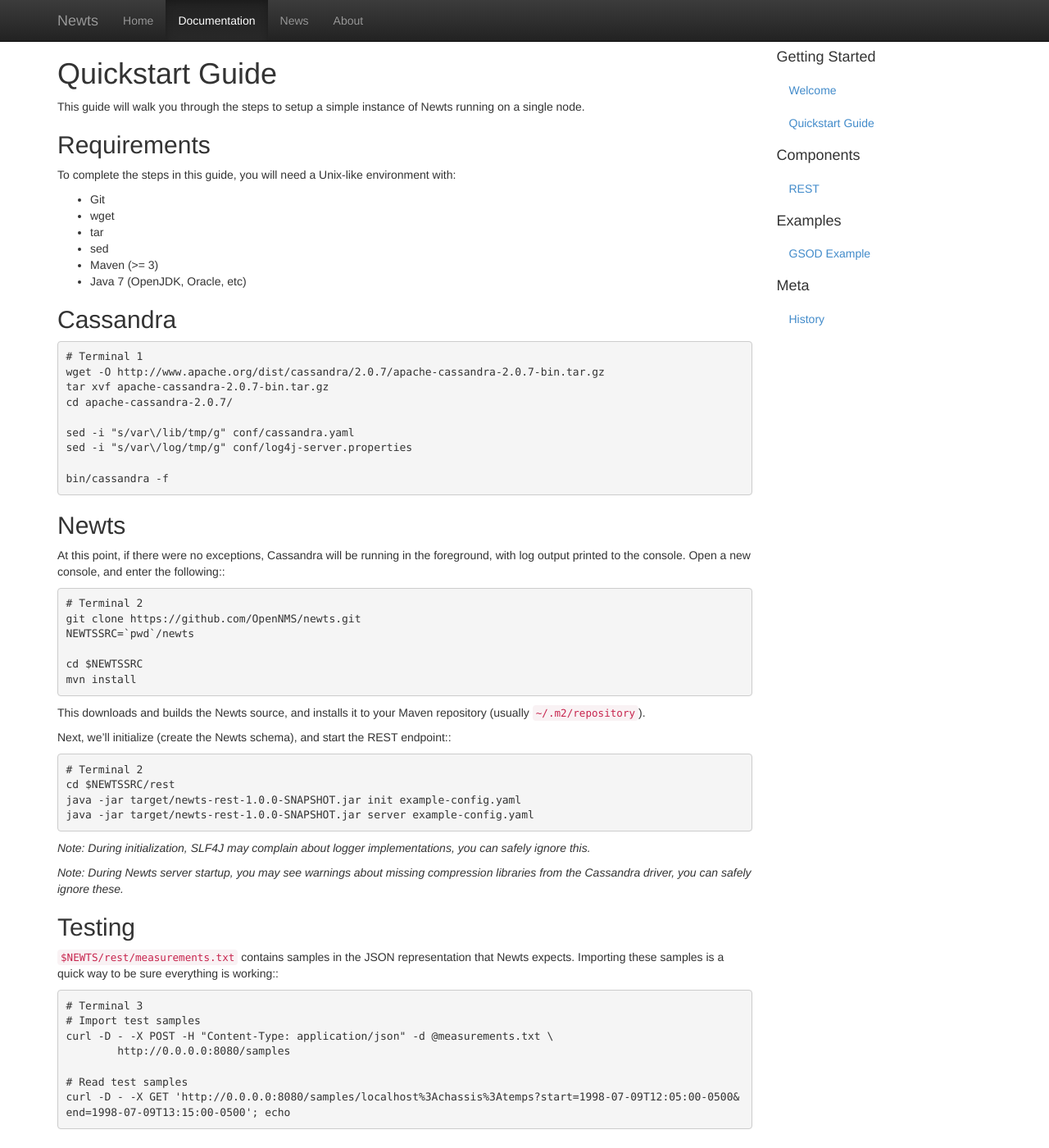
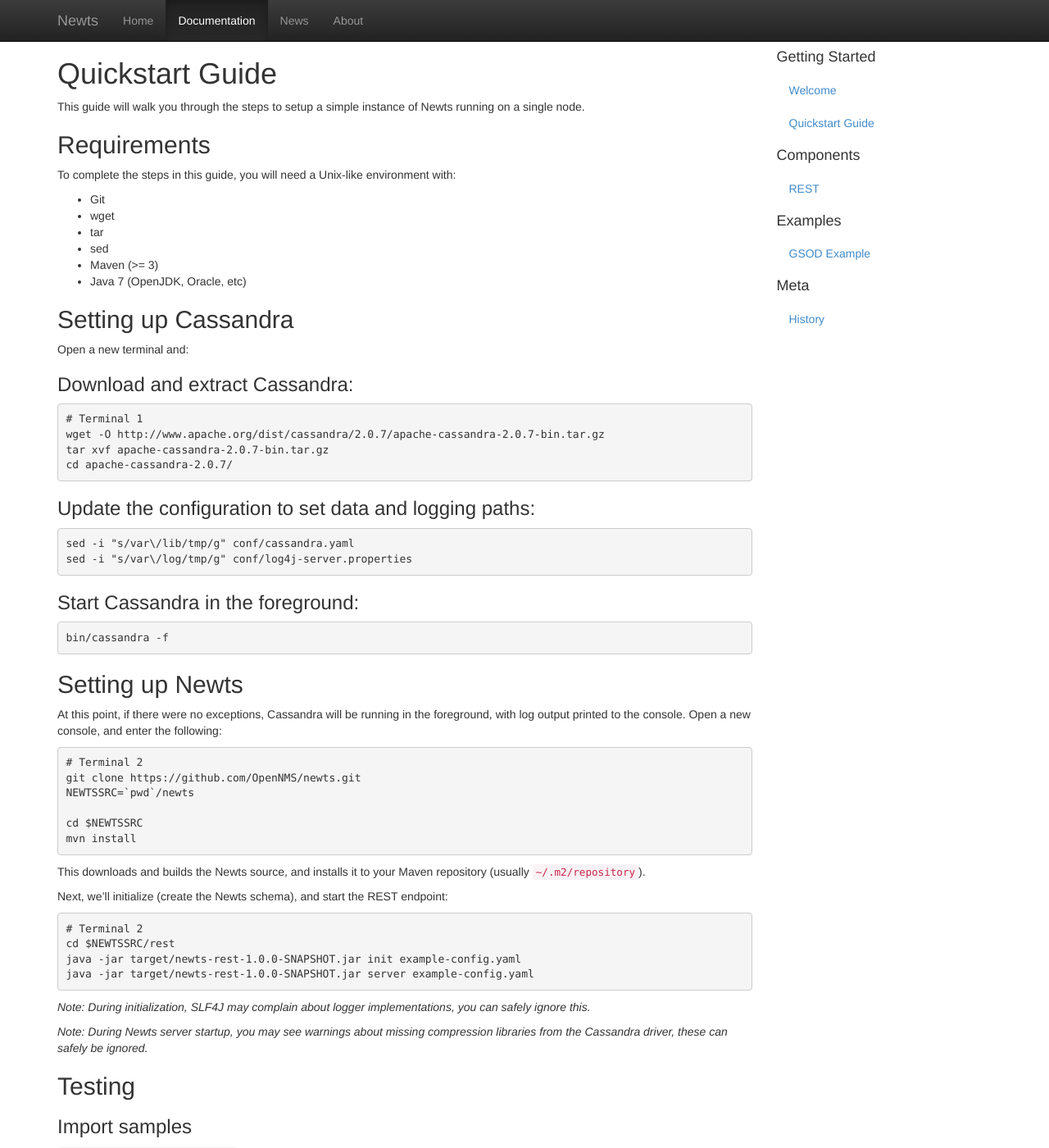
Before and after one commit to OpenNMS/newts, a Jekyll site: the page built from docs/quickstart.markdown, in a window 1280 px wide and 1400 px high. Shown: the whole window at 82% size. Built offline with Jekyll 4.4.1, drawn with Linux system fonts in a browser that asks for light colours; some of the changed text lies outside the part shown.

Commit message:
more quickstart work

```diff
--- a/docs/quickstart.markdown
+++ b/docs/quickstart.markdown
@@ -20,22 +20,29 @@
  * Java 7 (OpenJDK, Oracle, etc)
 
 
-Cassandra
----------
+Setting up Cassandra
+--------------------
+Open a new terminal and:
+
+### Download and extract Cassandra:
 
     # Terminal 1
     wget -O http://www.apache.org/dist/cassandra/2.0.7/apache-cassandra-2.0.7-bin.tar.gz
     tar xvf apache-cassandra-2.0.7-bin.tar.gz
     cd apache-cassandra-2.0.7/
 
+### Update the configuration to set data and logging paths:
+
     sed -i "s/var\/lib/tmp/g" conf/cassandra.yaml
     sed -i "s/var\/log/tmp/g" conf/log4j-server.properties
 
+### Start Cassandra in the foreground:
+
     bin/cassandra -f
 
-Newts
------
-At this point, if there were no exceptions, Cassandra will be running in the foreground, with log output printed to the console.  Open a new console, and enter the following::
+Setting up Newts
+----------------
+At this point, if there were no exceptions, Cassandra will be running in the foreground, with log output printed to the console.  Open a new console, and enter the following:
 
     # Terminal 2
     git clone https://github.com/OpenNMS/newts.git
@@ -44,9 +51,9 @@
     cd $NEWTSSRC
     mvn install
 
-This downloads and builds the Newts source, and installs it to your Maven repository (usually ``~/.m2/repository``).
+This downloads and builds the Newts source, and installs it to your Maven repository (usually `~/.m2/repository`).
 
-Next, we'll initialize (create the Newts schema), and start the REST endpoint::
+Next, we'll initialize (create the Newts schema), and start the REST endpoint:
 
     # Terminal 2
     cd $NEWTSSRC/rest
@@ -55,18 +62,21 @@
 
 *Note:  During initialization, SLF4J may complain about logger implementations, you can safely ignore this.*
 
-*Note:  During Newts server startup, you may see warnings about missing compression libraries from the Cassandra driver, you can safely ignore these.*
+*Note:  During Newts server startup, you may see warnings about missing compression libraries from the Cassandra driver, these can safely be ignored.*
 
 Testing
 -------
+
+### Import samples
+
 ``$NEWTS/rest/measurements.txt`` contains samples in the JSON representation that Newts expects.  Importing these samples is a quick way to be sure everything is working::
 
     # Terminal 3
-    # Import test samples
     curl -D - -X POST -H "Content-Type: application/json" -d @measurements.txt \
             http://0.0.0.0:8080/samples
 
-    # Read test samples
+### Read samples
+
     curl -D - -X GET 'http://0.0.0.0:8080/samples/localhost%3Achassis%3Atemps?start=1998-07-09T12:05:00-0500&end=1998-07-09T13:15:00-0500'; echo
 
 Next Steps
```
